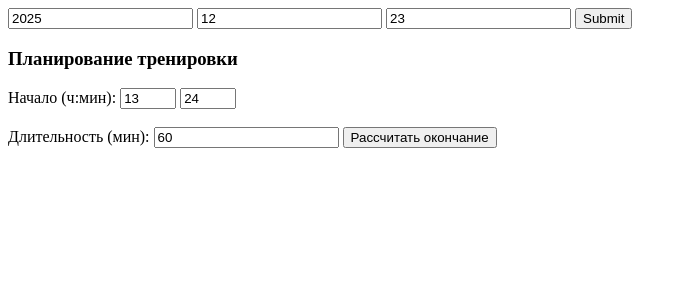
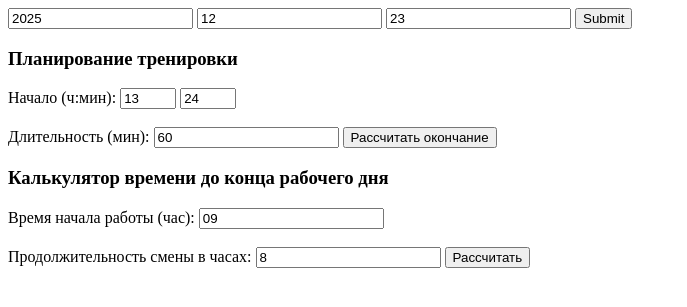
Before and after one commit to Alenika/php_lessons, a PHP site: page /16-forms/10_short_default.php in a window 1280 px wide. Shown: the top 307 px of the page, without its empty margins (0-687 px from the left). Run offline with PHP 8.4, Linux system fonts and the light colour scheme.

Commit message:
feat(forms) work shift calculator with default values and clean syntax

```diff
--- a/16-forms/10_short_default.php
+++ b/16-forms/10_short_default.php
@@ -63,3 +63,29 @@
 		echo  "Тренировка закончится в " . date("H:i", $endTime);
 	}
 ?>
+
+<h3>Калькулятор времени до конца рабочего дня</h3>
+
+<?php
+	$defaultStart = '09';
+	$defaultDuration = '8';
+
+	$startDay = $_GET['startDay'] ?? $defaultStart;
+	$durationDay = $_GET['durationDay'] ?? $defaultDuration;
+?>
+
+<form action="" method="get">
+	<label for="startDay">Время начала работы (час):</label>
+	<input id="startDay" type="text" name="startDay" value="<?= $startDay ?>">
+	<br><br>
+	<label for="durationDay">Продолжительность смены в часах:</label>
+	<input id="durationDay" type="text" name="durationDay" value="<?= $durationDay ?>">
+	<input type="submit" value="Рассчитать">
+</form>
+
+<?php
+	if (isset($_GET['startDay'], $_GET['durationDay'])) {
+		$endDay = (int)$startDay + (int)$durationDay;
+		$message = "Ваш рабочий день закончится в $endDay:00";
+		echo "<p>$message</p>";
+	}
```
